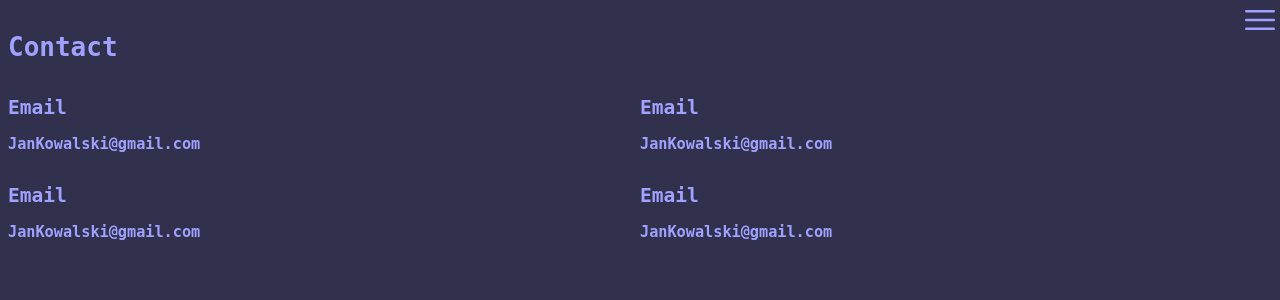
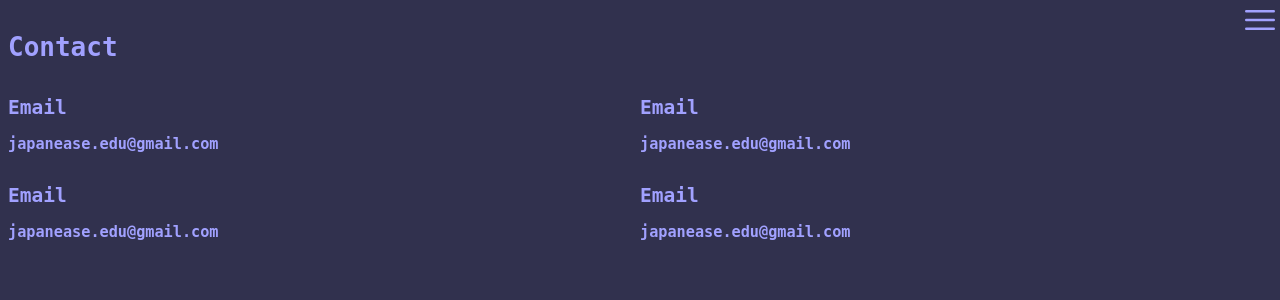
Before and after one commit to Iamtheproblem-dev/Japanese-translation, a Flask app: page /contact in a window 1280 px wide. Shown: the top 300 px of the page. Run offline with Flask 3, Linux system fonts and the light colour scheme.

Commit message:
coś tam zmieniałem i guess

```diff
--- a/templates/html/contact.html
+++ b/templates/html/contact.html
@@ -6,19 +6,19 @@
 <div class="information">
     <div class="wrapper">
         <h2>Email</h2>
-        <h3>JanKowalski@gmail.com</h3>
+        <h3>japanease.edu@gmail.com</h3>
     </div>
     <div class="wrapper">
         <h2>Email</h2>
-        <h3>JanKowalski@gmail.com</h3>
+        <h3>japanease.edu@gmail.com</h3>
     </div>
     <div class="wrapper">
         <h2>Email</h2>
-        <h3>JanKowalski@gmail.com</h3>
+        <h3>japanease.edu@gmail.com</h3>
     </div>
     <div class="wrapper">
         <h2>Email</h2>
-        <h3>JanKowalski@gmail.com</h3>
+        <h3>japanease.edu@gmail.com</h3>
     </div>
 </div>
 {%endblock%}
--- a/templates/html/dictionary.html
+++ b/templates/html/dictionary.html
@@ -1,4 +1,4 @@
 {% extends 'html/base.html' %}
 {% block content %}
-<h1>Dictionary</h1>
+<h1>Kanji Dictionary</h1>
 {%endblock%}
```
